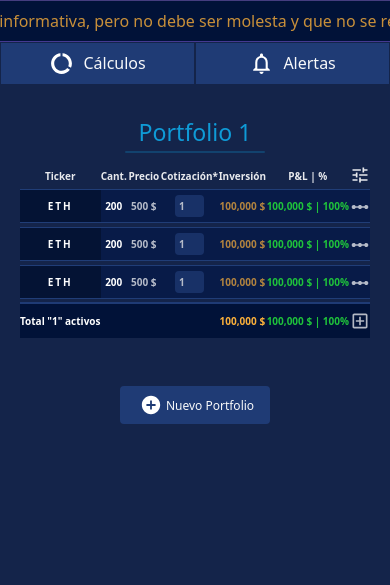
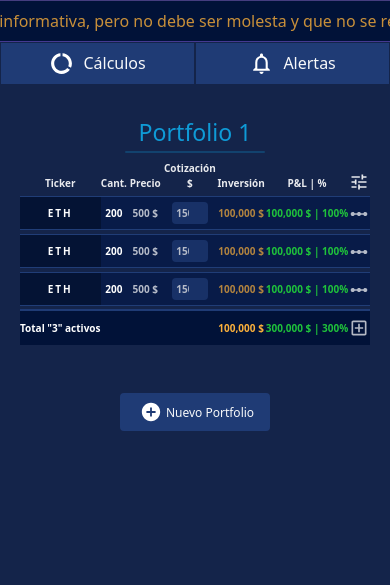
Before and after one commit to XekeL121/SicoinerHTML, a PHP site: page / in a window 390 px wide. Shown: the part 125-710 px from the top of the page. Run offline with PHP 8.4, Linux system fonts and the light colour scheme; lists and menus that the app fills with data are empty; some libraries are stand-ins or nearby versions.

Commit message:
retoque tabla historial etc

```diff
--- a/css/styles.css
+++ b/css/styles.css
@@ -249,7 +249,7 @@ li:hover{
 
 .navPort{
     margin-top: -20px !important;
-    margin-left: -170px !important;
+    margin-left: -140px !important;
 }
 
 .button + .navPort:active, button:focus + .navPort {
@@ -261,7 +261,7 @@ li:hover{
 
 .navfilaPort{
     margin-top: -20px !important;
-    margin-left: -90px !important;
+    margin-left: -50px !important;
 }
 
 
@@ -364,7 +364,7 @@ footer{
 
         .navfilaPort{
         margin-top: -20px !important;
-        margin-left: -100px !important;
+        margin-left: -70px !important;
         }
 }
 
@@ -704,12 +704,12 @@ footer{
 
     .navFila{
         margin-top: -20px !important;
-        margin-left: -190px !important;
+        margin-left: -170px !important;
         }
 
     .navPort{
         margin-top: -20px !important;
-        margin-left: -160px !important;
+        margin-left: -190px !important;
         }
 
     .navHistorial{
--- a/includes/fila-portfolio.php
+++ b/includes/fila-portfolio.php
@@ -5,7 +5,7 @@
                                             <!-- IMPORTANTE - El ticker no puede estar repetido en el mismo portfolio -->
                                             <th id="cantidad" class="celda opacityOff">200</th> <!-- Cantidad de ADA en portfolio -->
                                             <th id="breakEven" class="celda">500 $</th> <!-- Precio medio de compra -->
-                                            <th class="celda"><input id="coti" class="opacityOff text-bold coti text-white text-center border-0 cursor-pointer rounded azulLogo2 h-75 p-1 col-6" type="number" value="1500"></th> <!-- Precio actual de ADA en el mercado -->
+                                            <th class="celda"><input id="coti" class="opacityOff text-bold coti text-white text-center border-0 cursor-pointer rounded azulLogo2 h-75 p-1 col-8" type="number" value="1500"></th> <!-- Precio actual de ADA en el mercado -->
                                             <th id="inversion" class="celda text-orange">100,000 $</th> <!-- Capital total invertido en ADA -->
                                             <th id="diferencia" class="celda opacityOff text-green">100,000 $ | 100%</th>
                                             <!-- Ganancias | Porcentaje de ganancias en ADA ahora-->
--- a/includes/portfolios.php
+++ b/includes/portfolios.php
@@ -12,7 +12,7 @@
                                         <th class="celdaTop col-2" scope="">Ticker</th>
                                         <th class="celdaTop col-1" scope="">Cant.</th>
                                         <th class="celdaTop col-2" scope="">Precio</th> <!-- Precio medio de compra -->
-                                        <th class="celdaTop col-2" scope="">Cotización*</th> <!-- Que solo se actualice con un icono de actualizar -->
+                                        <th class="celdaTop col-2" scope="">Cotización $</th> <!-- Que solo se actualice con un icono de actualizar -->
                                         <th class="celdaTop col-2" scope="">Inversión</th>
                                         <th class="celdaTop col-2" scope="">P&L | %</th>
                                         <!-- Botón configuración Portfolio -->
@@ -50,14 +50,14 @@
 
                                     <!-- Fila TOTALES del portfolio -->
                                     <tr id="total" class="azul2 opacityOff z0">
-                                        <th class="celda nowrap opacityOff" scope="row">Total "1" activos</th>
+                                        <th class="celda nowrap opacityOff" scope="row">Total "3" activos</th>
                                         <!-- Total de activos, o filas, que sería lo mismo -->
                                         <th class="celda"></th> <!-- Vacía -->
                                         <th class=" celda"></th> <!-- Vacía -->
                                         <th class=" celda"></th> <!-- Vacía -->
                                         <th class="celda text-orange opacityOff">100,000 $</th>
                                         <!-- Total inversión en el portfolio entero-->
-                                        <th class="celdaPlTotal nowrap opacityOff">100,000 $ | 100%</th>
+                                        <th class="celdaPlTotal nowrap opacityOff">300,000 $ | 300%</th>
                                         <!-- Total ganancias en el portfolio entero -->
                                         <!-- Botón + de añadir nueva fila -->
                                         <th class="bMenu">
```
